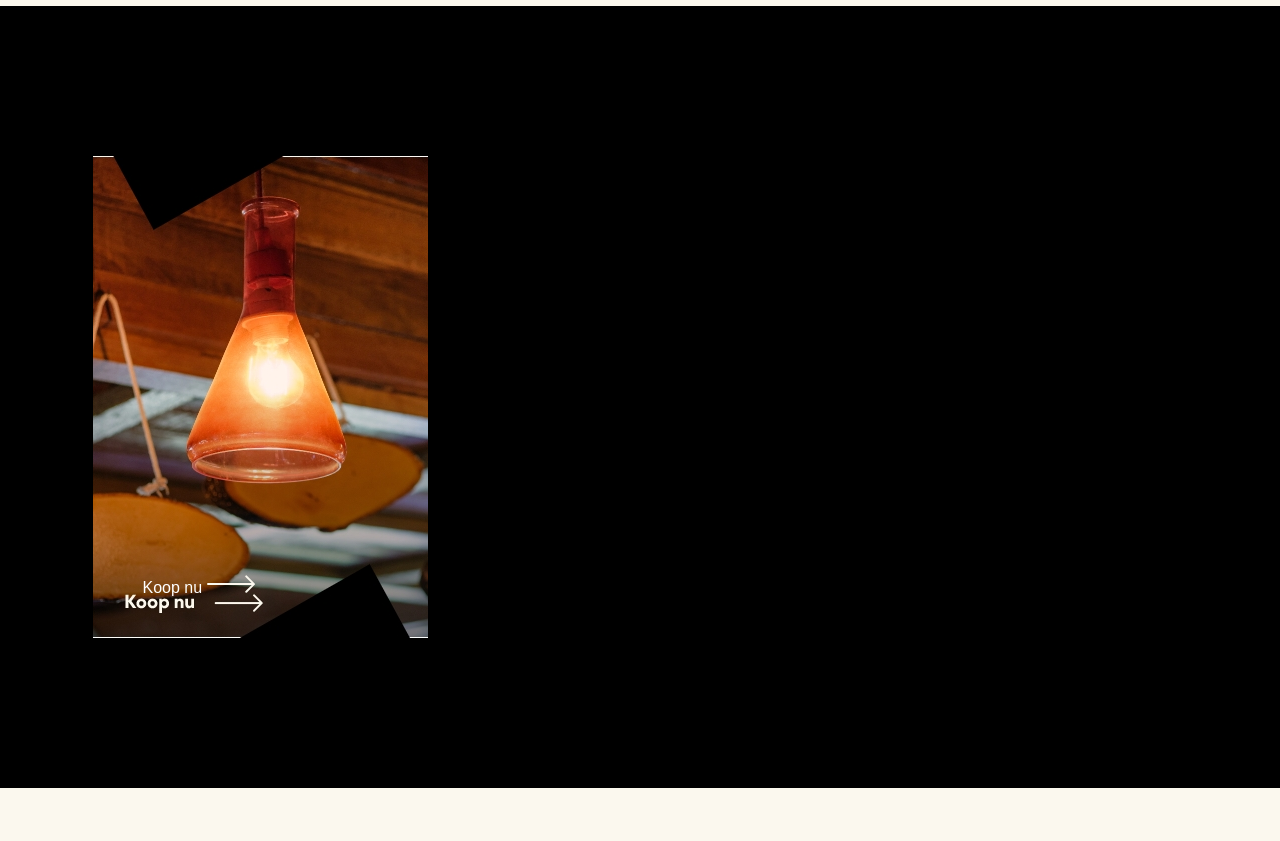
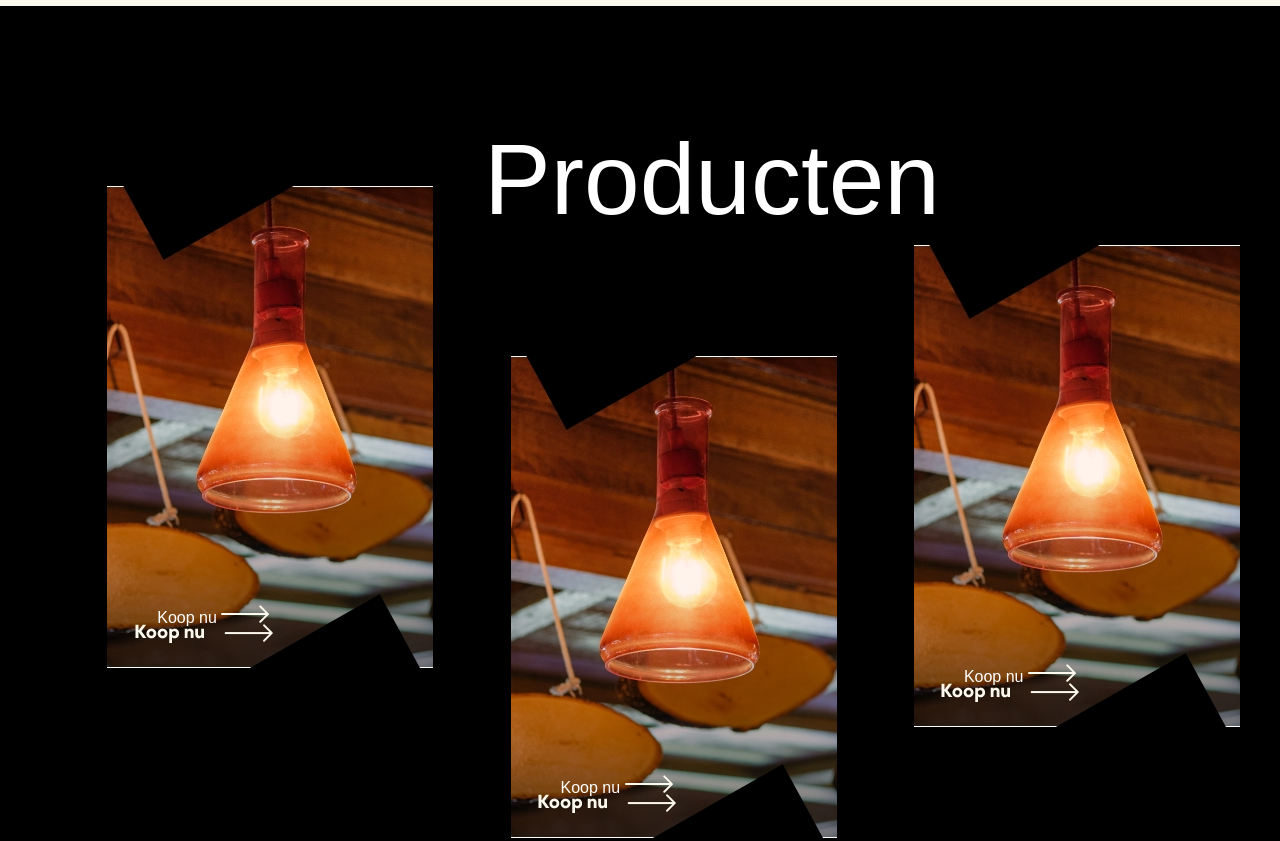
Before and after one commit to IassineIahaia/lightdesigngro, a website: page index.html in a window 1280 px wide. Shown: the part 3180-4021 px from the top of the page. Drawn offline with Linux system fonts and the light colour scheme; a web font is replaced by a local one.

Commit message:
product item

```diff
--- a/index.html
+++ b/index.html
@@ -72,8 +72,27 @@
         </div>
      </div>
     </section>
-    <div class="overview-products">
-      <div class="wrapper">
+
+    <section class="overview-products">
+      <div class="wrapper wrapper-product">
+        <h1>Producten</h1>
+        <div class="overview-products-items">
+          <div class="overview-produc-item">
+            <div class="overview-product-item-image cover-image">
+              <img src="images/cms/product-1.jpg" alt="">
+            </div>
+            <div class="overview-product-item-text">
+              <a class="btn" href="#">
+                <span>Koop nu</span>
+                <svg class="arrow-right" xmlns="http://www.w3.org/2000/svg" width="47.981" height="18.22" viewBox="0 0 47.981 18.22">
+                <g id="arrow-right" transform="translate(1 1.414)">
+                  <line id="Line_7" data-name="Line 7" x2="45" transform="translate(0 7.696)" fill="none" stroke="#fbf8ee" stroke-linecap="round" stroke-linejoin="round" stroke-width="2"/>
+                  <path id="Path_115" data-name="Path 115" d="M12,5l7.7,7.7-7.7,7.7" transform="translate(26.285 -5)" fill="none" stroke="#fbf8ee" stroke-linecap="round" stroke-linejoin="round" stroke-width="2"/>
+                </g>
+              </svg>
+              </a>
+            </div>
+          </div>
 
           <div class="overview-produc-item">
             <div class="overview-product-item-image cover-image">
@@ -92,9 +111,25 @@
             </div>
           </div>
 
-        </div>
+          <div class="overview-produc-item">
+            <div class="overview-product-item-image cover-image">
+              <img src="images/cms/product-1.jpg" alt="">
+            </div>
+            <div class="overview-product-item-text">
+              <a class="btn" href="#">
+                <span>Koop nu</span>
+                <svg class="arrow-right" xmlns="http://www.w3.org/2000/svg" width="47.981" height="18.22" viewBox="0 0 47.981 18.22">
+                <g id="arrow-right" transform="translate(1 1.414)">
+                  <line id="Line_7" data-name="Line 7" x2="45" transform="translate(0 7.696)" fill="none" stroke="#fbf8ee" stroke-linecap="round" stroke-linejoin="round" stroke-width="2"/>
+                  <path id="Path_115" data-name="Path 115" d="M12,5l7.7,7.7-7.7,7.7" transform="translate(26.285 -5)" fill="none" stroke="#fbf8ee" stroke-linecap="round" stroke-linejoin="round" stroke-width="2"/>
+                </g>
+              </svg>
+              </a>
+            </div>
+          </div>
+          </div>
       </div>
-    </div>
+    </section>
 
     <script src="script/script.js"></script>
   </body>
--- a/sass/partials/_base.scss
+++ b/sass/partials/_base.scss
@@ -67,6 +67,12 @@ body {
     width: calc(100% - 8rem);
   }
 }
+.wrapper-product{
+  @include breakpoint-tablet {
+    max-width: 1237px;
+    width: calc(100% - 5rem);
+  }
+}
 .wrapper-gallery{
   width: calc(100% - 88px);
 }
--- a/sass/partials/_content.scss
+++ b/sass/partials/_content.scss
@@ -270,6 +270,8 @@
   }
 }
 
+// overview products
+
 .overview-products{
   background-color: $color-black;
   margin-bottom: 100px;
@@ -277,19 +279,49 @@
     padding: 150px 0;
   }
   .wrapper{
-    @include grid-layout(10, 10px);
-    @include breakpoint-desktop-small{
-      @include grid-layout(16, 10px);
+
+    h1{
+      position: absolute;
+      left: 50%;
+      transform: translate(-50%);
+      top: 30px;
+      @include breakpoint-desktop-small{
+        top: -27px;
+        left: 56%;
+        font-size: 100px;
+      }
     }
   }
 }
-
+.overview-products-items{
+  @include grid-layout(10, 10px);
+  @include breakpoint-desktop-small{
+    @include grid-layout(18, 10px);
+  }
+}
 
 .overview-produc-item{
-  min-height: 482px;
+  margin: 30px 0;
+  height: 482px;
   position: relative;
-  @include grid-column-start(1);
   @include grid-column-span(5);
+  &:nth-child(3n + 1) {
+    @include breakpoint-desktop-small {
+      @include grid-column-start(2);
+    }
+  }
+  &:nth-child(3n + 2) {
+    @include breakpoint-desktop-small {
+      @include grid-column-start(8);
+      margin-top: 200px;
+    }
+  }
+  &:nth-child(3n + 3) {
+    @include breakpoint-desktop-small {
+      @include grid-column-start(14);
+      margin-top: 89px;
+    }
+  }
 }
 .overview-product-item-image {
   position: absolute;
```
Also changed, not shown: style.css, 1 other file.
